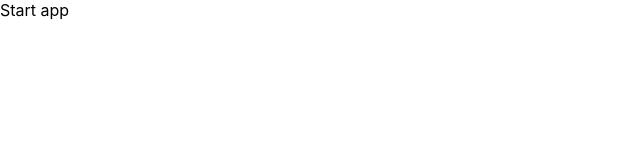
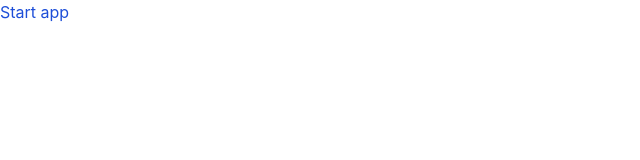
Before and after one commit to Farhad16/mern-items-frontend, a React (Create React App) app: page / in a window 1280 px wide. Shown: the top 160 px of the page, without its empty margins (0-640 px from the left). Built offline with nearby package versions, Linux system fonts and the light colour scheme.

Commit message:
Install the necessary packages

```diff
--- a/src/App.tsx
+++ b/src/App.tsx
@@ -1,7 +1,7 @@
 import React from "react";
 
 function App() {
-  return <div className="App">Start app</div>;
+  return <div className="text-blue-700">Start app</div>;
 }
 
 export default App;
--- /dev/null
+++ b/tailwind.config.js
@@ -0,0 +1,7 @@
+module.exports = {
+  content: ["./src/**/*.{js,jsx,ts,tsx}"],
+  theme: {
+    extend: {},
+  },
+  plugins: [],
+};
```
Also changed, not shown: package.json (+10 -1 lines), src/index.css (+7 -3 lines), 2 other files (tests, documents, lock files or other folders).
